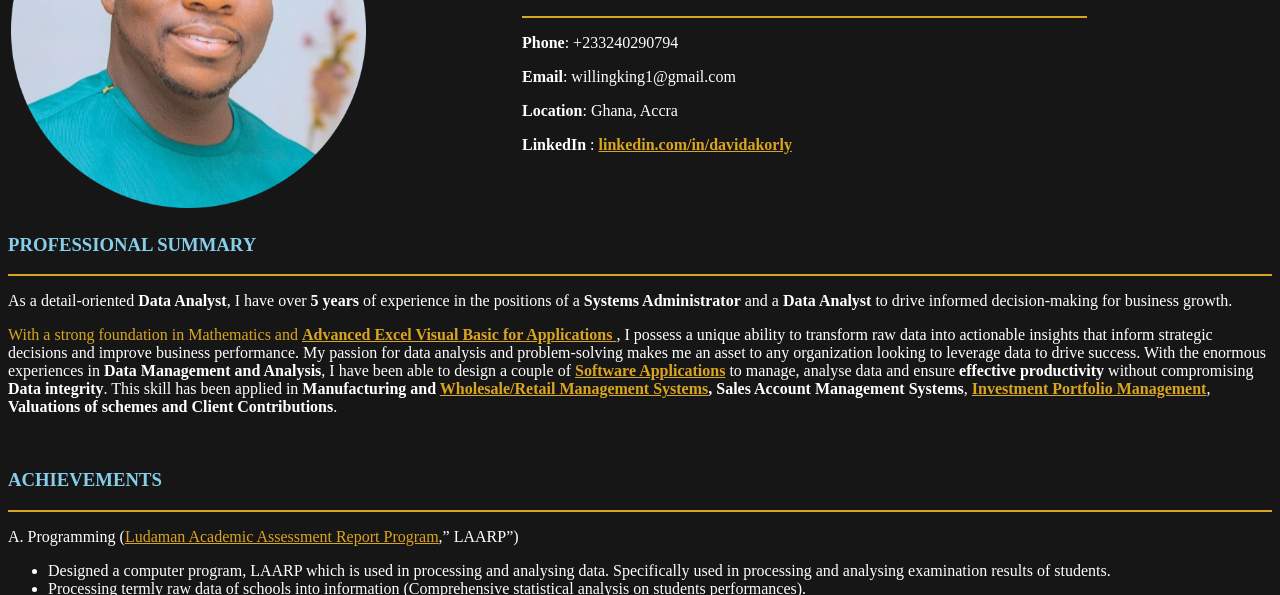
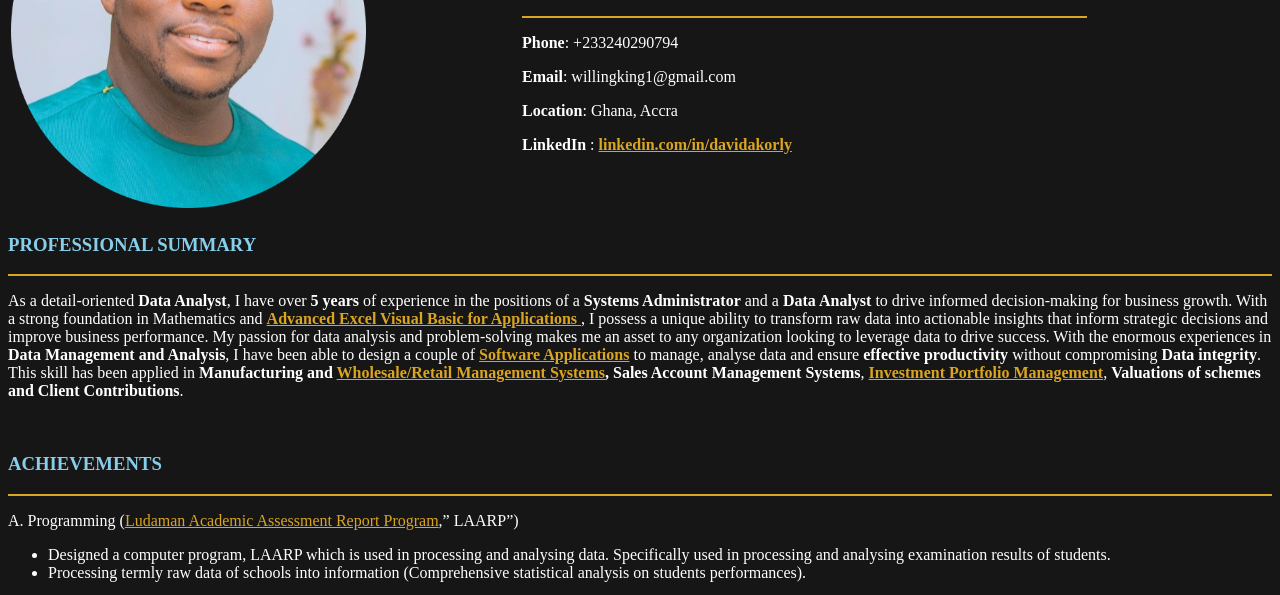
Before and after one commit to ludaman90/udemy-web-development, a plain HTML site: page HTML - Personal Site/Profile.html in a window 1280 px wide. Shown: the part 200-795 px from the top of the page. Drawn offline with Linux system fonts and the light colour scheme.

Commit message:
Personal Webpage

```diff
--- a/HTML - Personal Site/CSS/styles.css
+++ b/HTML - Personal Site/CSS/styles.css
@@ -43,7 +43,6 @@
 }
 
 hr{
-        background-color: goldenrod;
-        border-style: none;
+  background-color: goldenrod;border-style: none;
   height: 2px;
 }
--- a/HTML - Personal Site/Profile.html
+++ b/HTML - Personal Site/Profile.html
@@ -7,7 +7,7 @@
     <link rel="stylesheet" href="CSS/styles.css">
   </head>
   <body>
-        <p><a href="index.html">Home<a><p>
+        <p><a href="index.html">Home</a></p>
       <table>
         <tr>
           <td>
@@ -44,9 +44,7 @@
     <hr />
     <p>
       As a detail-oriented <strong>Data Analyst</strong>, I have over <strong>5 years</strong> of experience in the positions of a <strong>Systems Administrator</strong> and a <strong>Data Analyst</strong> to drive informed decision-making for business growth.
-    </p>
-    <p>
-      With a strong foundation in Mathematics and  <a
+      With a strong foundation in Mathematics and <a
              href="https://www.investopedia.com/terms/v/visual-basic-for-applications-vba.asp#:~:text=Visual%20Basic%20for%20Applications%20is,functions%20within%20MS%20Office%20applications."
              target="_blank">
             <strong>Advanced Excel Visual Basic for Applications
```
Lines whose indentation alone changed are shown as unchanged.
